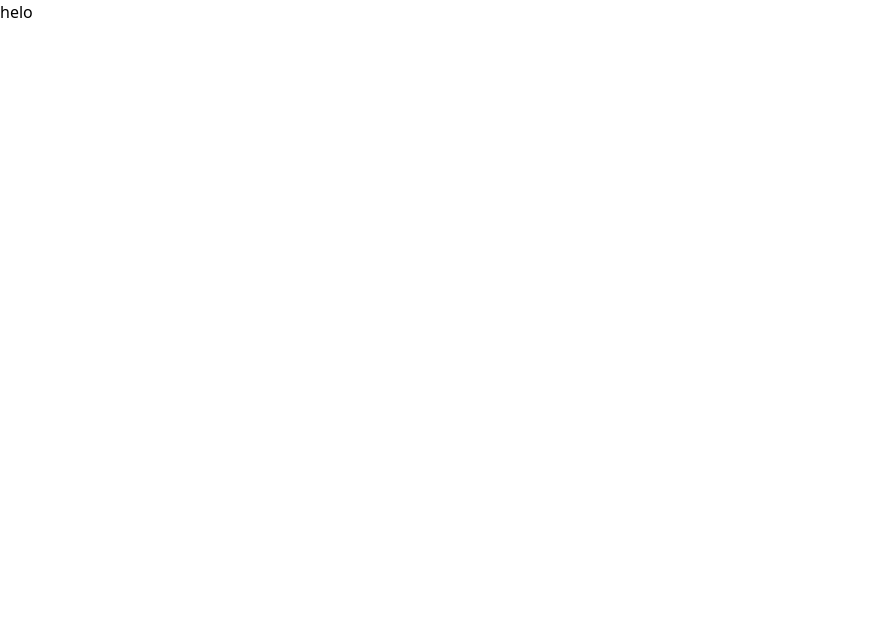
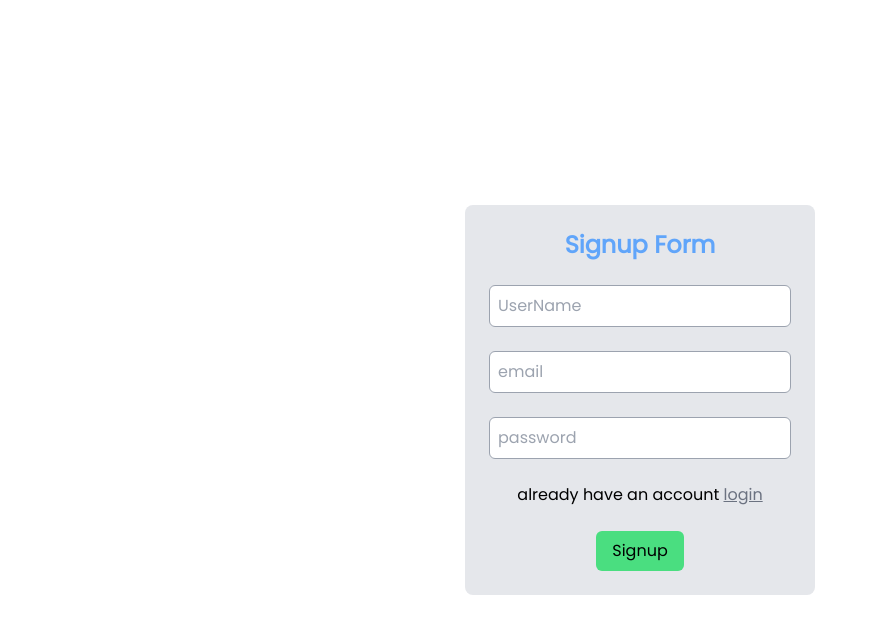
Before and after one commit to Taha-Siraj/frontend-hackaton, a React (Vite) app: page /signup in a window 1280 px wide. Shown: the top 634 px of the page, without its empty margins (0-877 px from the left). Built offline with nearby package versions, Linux system fonts and the light colour scheme.

Commit message:
add new code

```diff
--- a/src/Authentication/Login.jsx
+++ b/src/Authentication/Login.jsx
@@ -1,9 +1,55 @@
-import React from 'react'
+import React, { useState } from 'react'
+import { Link, useNavigate } from 'react-router-dom';
+import { getAuth, signInWithEmailAndPassword } from "firebase/auth";
+
 
 const Login = () => {
+
+
+  const [formData , setFormData] = useState({
+    email: "",
+    password: ""
+  })
+  const auth = getAuth();
+  const navigate = useNavigate()
+
+
+  const handleChange = (e) => {
+    const {name , value} = e.target;
+  setFormData((prev) => ({
+    ...prev,
+    [name]: value
+  }))
+  }
+  const handleSubmit =  (e) => {
+    e.preventDefault();
+    signInWithEmailAndPassword(auth, formData.email, formData.password)
+  .then((userCredential) => {
+    const user = userCredential.user;
+    console.log("User logged in successfully:", user);
+    setFormData({email: "", password: ""});
+    navigate("/")
+  })
+  .catch((error) => {
+    console.error("Error logging in:", error);
+    const errorCode = error.code;
+    const errorMessage = error.message;
+  });
+  }
+  const style = 'border border-gray-400 outline-none rounded-md px-2 py-2 focus:border-blue-400 focus:border-2 w-full';
+
   return (
     <div>
 
+       <div className='h-screen flex justify-center  items-center'>
+      <form className='font-poppins flex w-[350px] justify-center items-center flex-col  bg-gray-200 px-6 py-6 gap-y-6 rounded-lg ' onSubmit={handleSubmit}>
+        <h1 className='text-2xl font-extrabold text-blue-400'>Login Form</h1>
+        <input type="email" value={formData.email}  className={style} placeholder='email' onChange={handleChange}  name='email' />
+        <input type="password" value={formData.password} className={style}  placeholder='password' onChange={handleChange}  name='password' />
+        <p>if You don`t have an account<Link to="/signup" className='underline text-gray-500'>Signup</Link> </p>
+        <button className= 'active:scale-95 bg-green-400 py-2 px-4 rounded-md'>LOGIN</button>
+      </form>
+    </div>
     </div>
   )
 }
--- a/src/Authentication/Signup.jsx
+++ b/src/Authentication/Signup.jsx
@@ -1,9 +1,51 @@
-import React from 'react'
+import React, { useState } from 'react'
+import { getAuth, createUserWithEmailAndPassword } from "firebase/auth";
+import { Link } from 'react-router-dom';
 
 const Signup = () => {
+
+  const [formData , setFormData] = useState({
+    userName: '',
+    email: '',
+    password: ''
+  });
+  const auth = getAuth();
+
+ const handleChange = (e) => {
+  const {name , value} = e.target;
+  setFormData((prev) => ({
+    ...prev,
+    [name]: value
+  }))
+
+ }
+
+const handleSubmit = ( e) => {
+  e.preventDefault();
+  createUserWithEmailAndPassword(auth, formData.email, formData.password)
+  .then((userCredential) => {
+    const user = userCredential.user;
+    console.log("user", user)
+  })
+  .catch((error) => {
+    const errorCode = error.code;
+    const errorMessage = error.message;
+    console.log("error", error)
+  });
+}
+
+const style = 'border border-gray-400 outline-none rounded-md px-2 py-2 focus:border-blue-400 focus:border-2 w-full';
+
   return (
-    <div>
-      <h1>helo</h1>
+    <div className='h-screen flex justify-center  items-center'>
+      <form className='font-poppins flex w-[350px] justify-center items-center flex-col  bg-gray-200 px-6 py-6 gap-y-6 rounded-lg ' onSubmit={handleSubmit}>
+        <h1 className='text-2xl font-extrabold text-blue-400'>Signup Form</h1>
+        <input type="text"  className={style}  placeholder='UserName' onChange={handleChange}  name='userName' />
+        <input type="email"  className={style} placeholder='email' onChange={handleChange}  name='email' />
+        <input type="password" className={style}  placeholder='password' onChange={handleChange}  name='password' />
+        <p>already have an account <Link to="/login" className='underline text-gray-500'>login</Link> </p>
+        <button className= 'active:scale-95 bg-green-400 py-2 px-4 rounded-md'>Signup</button>
+      </form>
     </div>
   )
 }
--- a/src/Context/Reducer.jsx
+++ b/src/Context/Reducer.jsx
@@ -6,7 +6,6 @@ export const reducer = (state, action) => {
       case "ADMIN_LOGIN": {
         return { isAdmin: true , user: action.payload, isLogin: false}
       }
-
       case "USER_LOGOUT": {
         return { isLogin: false , user: {}, isAdmin: false }
       }
--- a/src/Pages/Home.jsx
+++ b/src/Pages/Home.jsx
@@ -1,12 +1,14 @@
 import React from 'react'
+import { Link } from 'react-router-dom'
 
 const Home = () => {
   return (
     <div className='font-poppins'>
-      <h1 className="font-poppins" >Welcome to the Home Page</h1>
-      <p>This is the main page of Lorem ipsum dolor sit amet consectetur adipisicing elit. Eveniet magni id nemo qui sed doloribus culpa, vitae dolores tempora accusamus asperiores iure excepturi quidem earum possimus! Qui est deleniti voluptate. our application.</p>
-      <p>Feel free to explore the features and functionalities.</p>
-
+      <h1 className='text-3xl font-bold text-center mt-10'>Welcome to the Home Page</h1>
+      <p className='text-center mt-4'>This is a simple home page built with React.</p>
+      <div className='flex justify-center mt-6'>
+        <button className='bg-blue-500 text-white px-4 py-2 rounded hover:bg-blue-600'><Link to="/signup">Signup</Link></button>
+      </div>
     </div>
   )
 }
```
